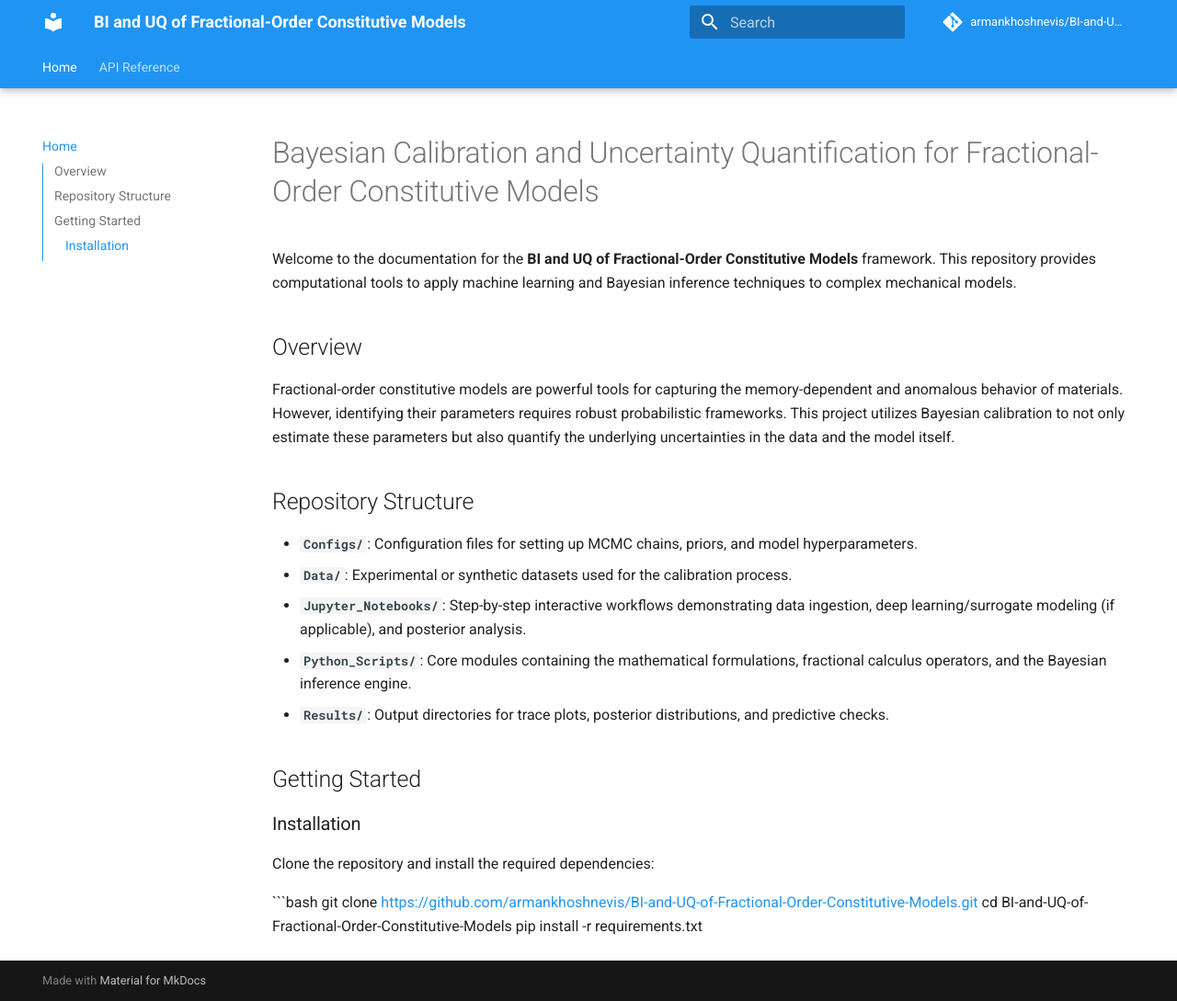
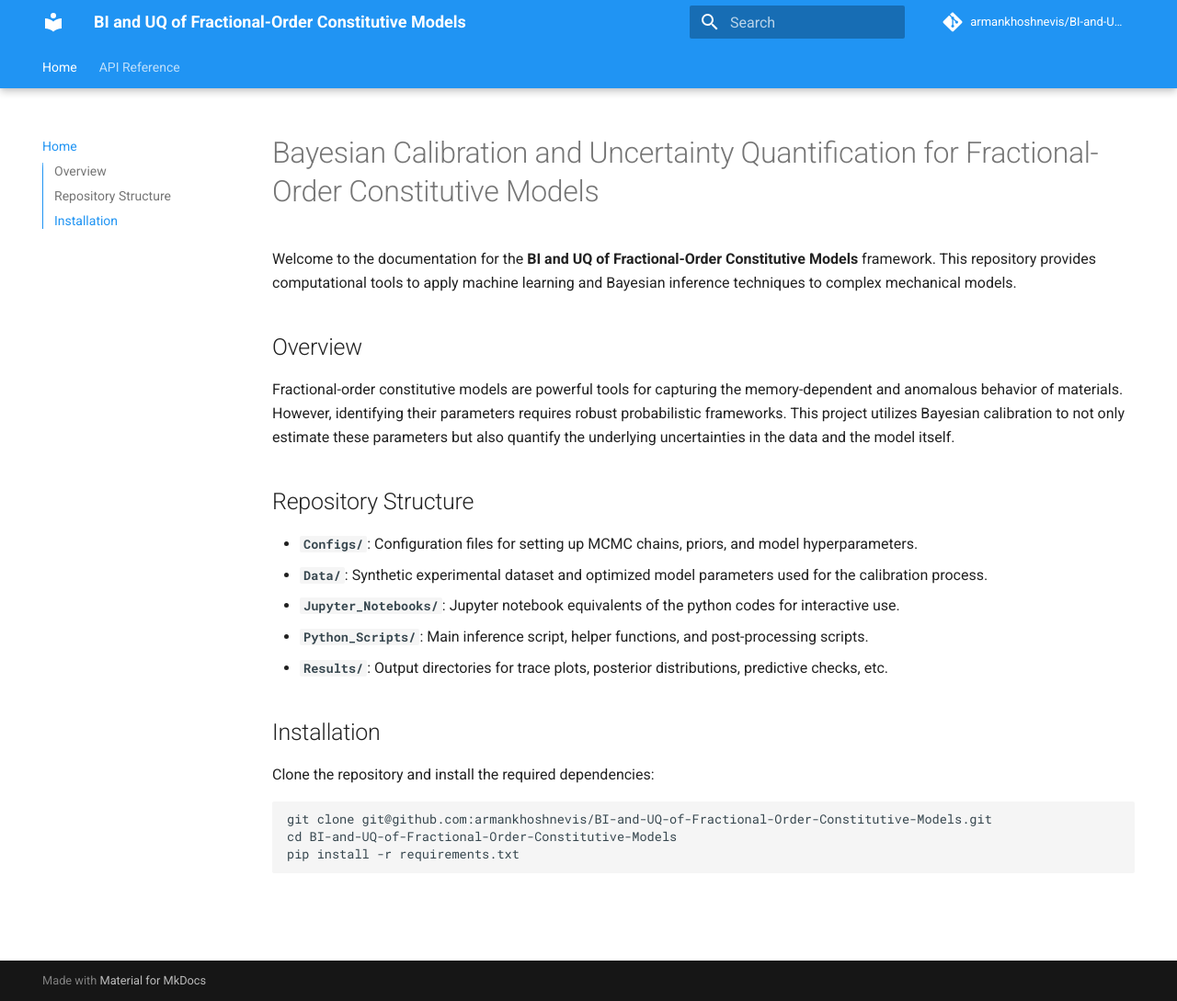
Before and after one commit to armankhoshnevis/BI-and-UQ-of-Fractional-Order-Constitutive-Models, an MkDocs documentation site: the page built from docs/index.md, in a window 1280 px wide and 1089 px high. Shown: the whole window at 92% size. Built offline with MkDocs 1.6.1 and Material for MkDocs 9.7.7, drawn with Linux system fonts in a browser that asks for light colours; comment, search, counter and statistics services are not loaded.

Commit message:
Minor updates

````diff
--- a/docs/index.md
+++ b/docs/index.md
@@ -7,17 +7,16 @@ Fractional-order constitutive models are powerful tools for capturing the memory
 
 ## Repository Structure
 * **`Configs/`**: Configuration files for setting up MCMC chains, priors, and model hyperparameters.
-* **`Data/`**: Experimental or synthetic datasets used for the calibration process.
-* **`Jupyter_Notebooks/`**: Step-by-step interactive workflows demonstrating data ingestion, deep learning/surrogate modeling (if applicable), and posterior analysis.
-* **`Python_Scripts/`**: Core modules containing the mathematical formulations, fractional calculus operators, and the Bayesian inference engine.
-* **`Results/`**: Output directories for trace plots, posterior distributions, and predictive checks.
+* **`Data/`**: Synthetic experimental dataset and optimized model parameters used for the calibration process.
+* **`Jupyter_Notebooks/`**: Jupyter notebook equivalents of the python codes for interactive use.
+* **`Python_Scripts/`**: Main inference script, helper functions, and post-processing scripts.
+* **`Results/`**: Output directories for trace plots, posterior distributions, predictive checks, etc.
 
-## Getting Started
-
-### Installation
+## Installation
 Clone the repository and install the required dependencies:
 
 ```bash
-git clone [https://github.com/armankhoshnevis/BI-and-UQ-of-Fractional-Order-Constitutive-Models.git](https://github.com/armankhoshnevis/BI-and-UQ-of-Fractional-Order-Constitutive-Models.git)
+git clone git@github.com:armankhoshnevis/BI-and-UQ-of-Fractional-Order-Constitutive-Models.git
 cd BI-and-UQ-of-Fractional-Order-Constitutive-Models
 pip install -r requirements.txt
+```
````
Also changed, not shown: README.md (+22 -2 lines).
